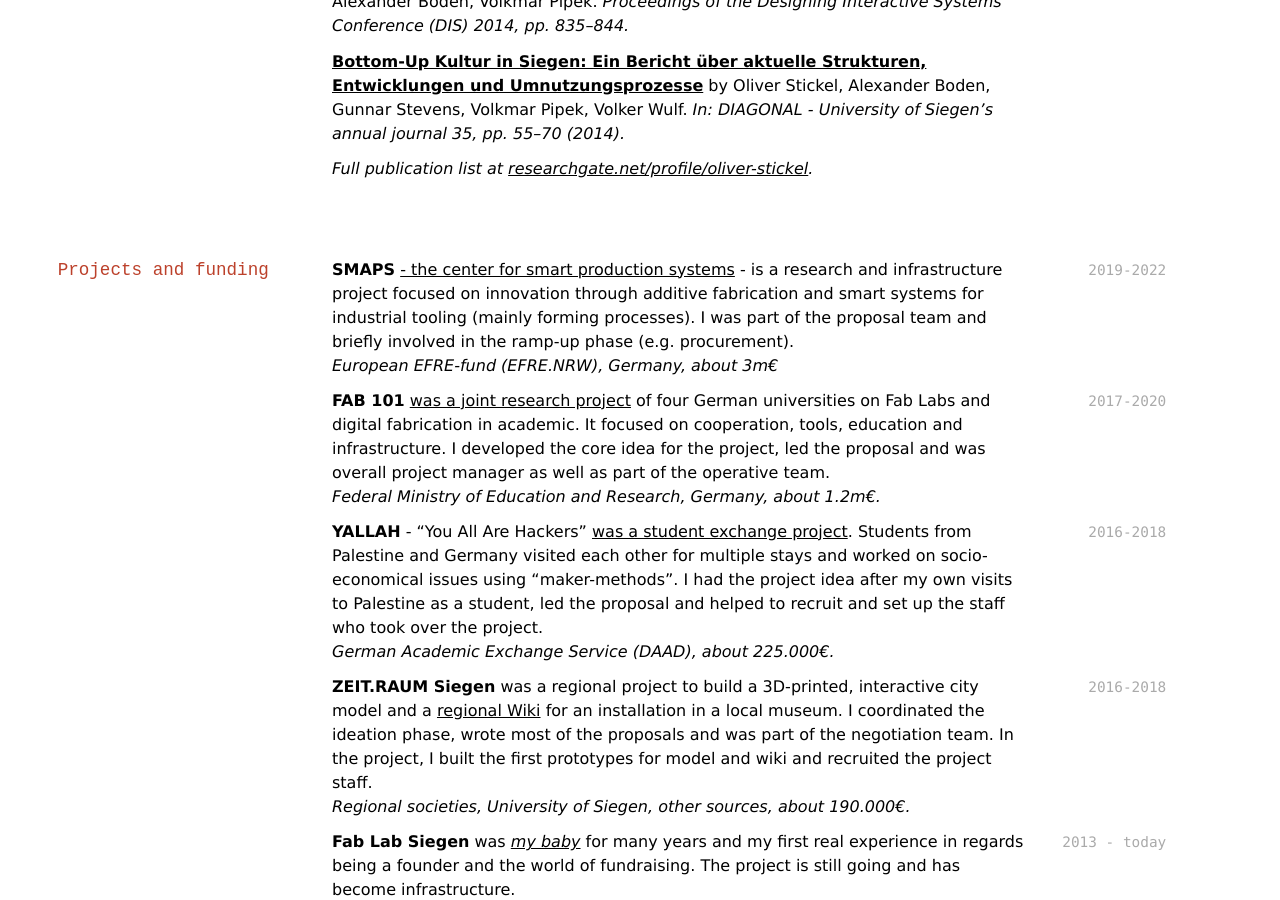
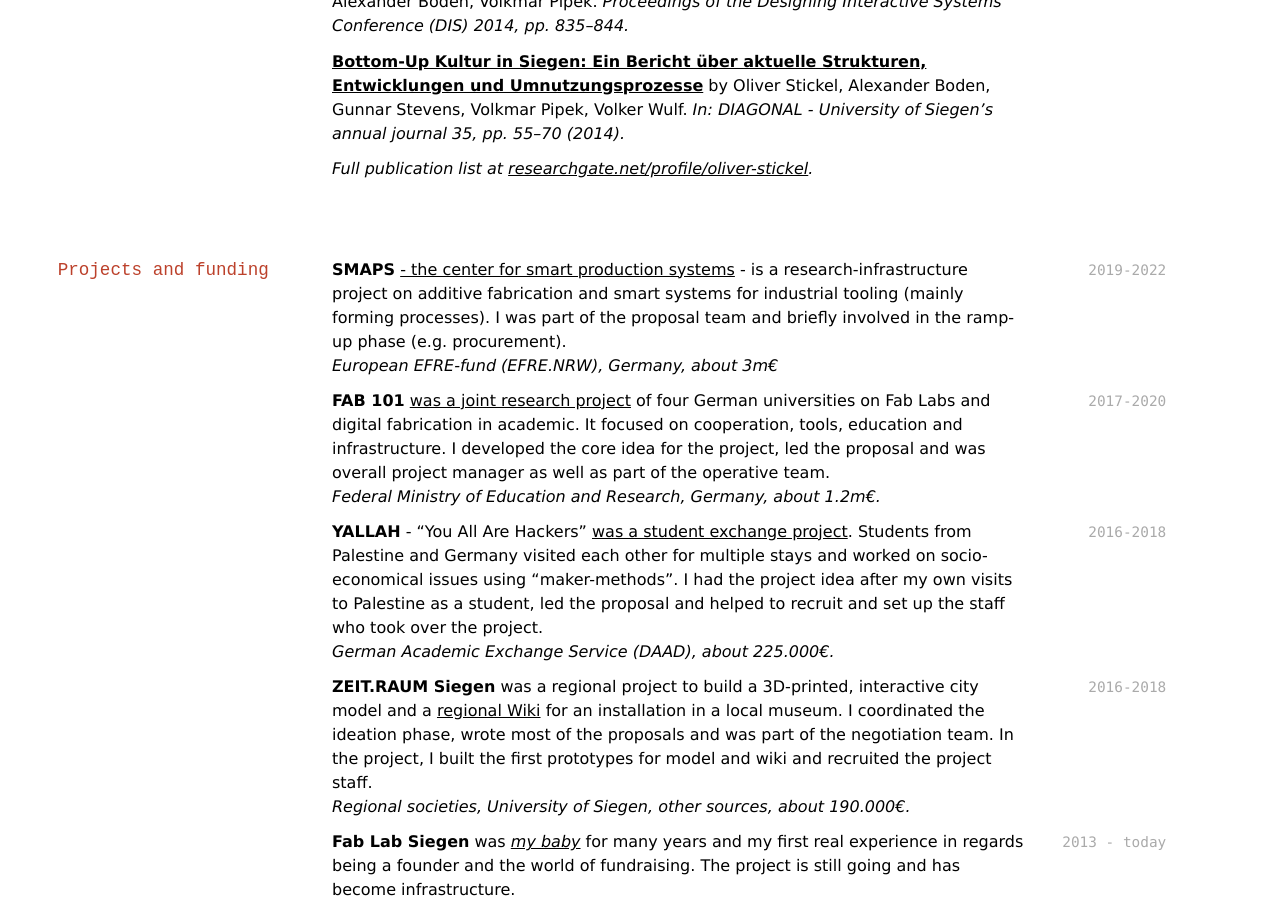
Before and after one commit to oliverstickel/oliverstickel.github.io, a Jekyll site: the page built from index.md, in a window 1280 px wide and 900 px high, scrolled down 2049 px. Built offline with Jekyll 4.4.1, drawn with Linux system fonts in a browser that asks for light colours; nearby versions of some CDN libraries; a style sheet for code colours, icons or effects is not loaded.

Commit message:
Update index.md

```diff
--- a/index.md
+++ b/index.md
@@ -70,7 +70,7 @@ Fab Lab Manager & Founder
 ## Projects and funding
 
 `2019-2022`
-**SMAPS** [- the center for smart production systems](https://www.smaps.org/) - is a research and infrastructure project focused on innovation through additive fabrication and smart systems for industrial tooling (mainly forming processes). I was part of the proposal team and briefly involved in the ramp-up phase (e.g. procurement).
+**SMAPS** [- the center for smart production systems](https://www.smaps.org/) - is a research-infrastructure project on additive fabrication and smart systems for industrial tooling (mainly forming processes). I was part of the proposal team and briefly involved in the ramp-up phase (e.g. procurement).
 *European EFRE-fund (EFRE.NRW), Germany, about 3m€*
 
 `2017-2020`
```
